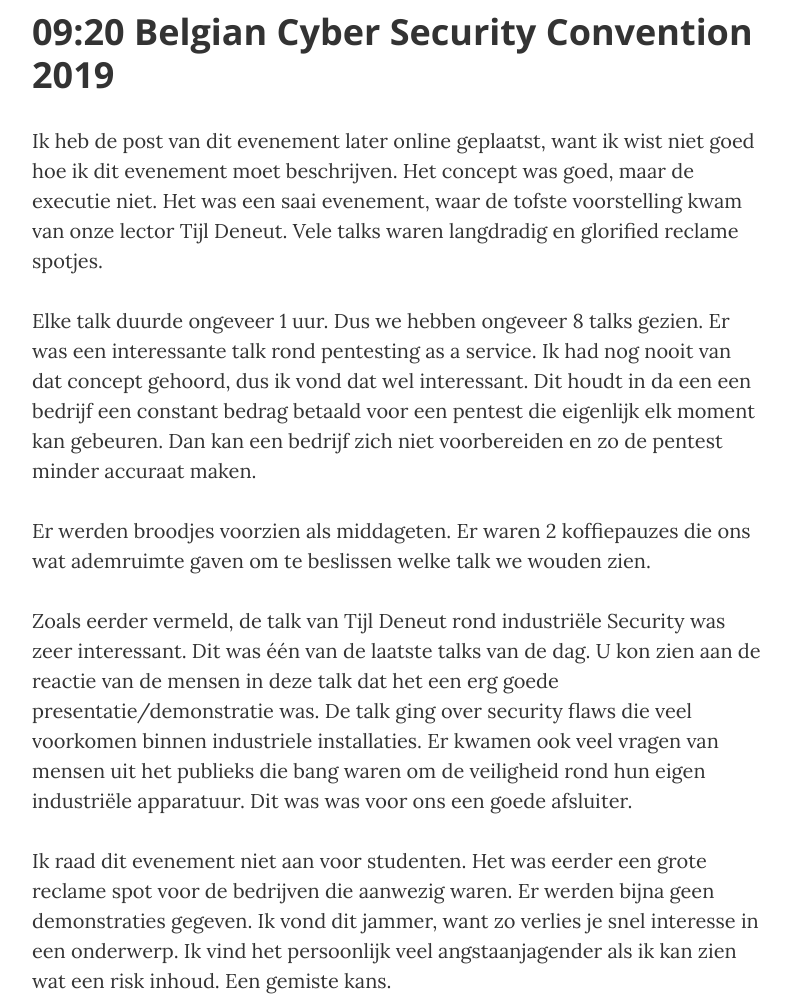
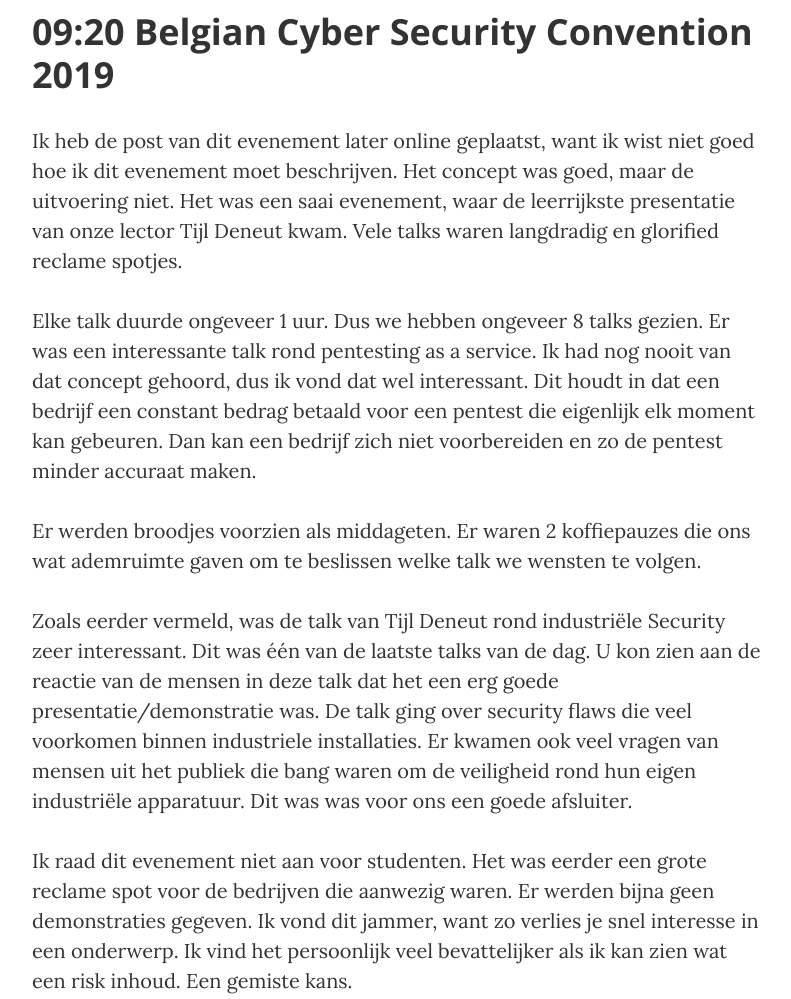
Before and after one commit to matthiasantierens/Portfolio, a website: page post2.html in a window 1280 px wide. Shown: the part 660-1659 px from the top of the page, without its empty margins (53-844 px from the left). Drawn offline with nearby package versions, Linux system fonts and the light colour scheme.

Commit message:
spelling

```diff
--- a/post2.html
+++ b/post2.html
@@ -74,24 +74,24 @@
                 <h2 class="section-heading">09:20
                     Belgian Cyber Security Convention 2019</h2>
                 <p>Ik heb de post van dit evenement later online geplaatst, want ik wist niet goed hoe ik dit evenement moet beschrijven.
-                  Het concept was goed, maar de executie niet. Het was een saai evenement, waar de tofste voorstelling kwam van onze lector Tijl Deneut.
+                  Het concept was goed, maar de uitvoering niet. Het was een saai evenement, waar de leerrijkste presentatie  van onze lector Tijl Deneut kwam.
                   Vele talks waren langdradig en glorified reclame spotjes.
                 </p>
 
                 <p>Elke talk duurde ongeveer 1 uur. Dus we hebben ongeveer 8 talks gezien. Er was een interessante talk rond pentesting as a service. Ik had nog nooit
-                van dat concept gehoord, dus ik vond dat wel interessant. Dit houdt in da een een bedrijf een constant bedrag betaald voor een pentest die eigenlijk elk
+                van dat concept gehoord, dus ik vond dat wel interessant. Dit houdt in dat een bedrijf een constant bedrag betaald voor een pentest die eigenlijk elk
               moment kan gebeuren. Dan kan een bedrijf zich niet voorbereiden en zo de pentest minder accuraat maken.</p>
 
-              <p>Er werden broodjes voorzien als middageten. Er waren 2 koffiepauzes die ons wat ademruimte gaven om te beslissen welke talk we wouden zien.
+              <p>Er werden broodjes voorzien als middageten. Er waren 2 koffiepauzes die ons wat ademruimte gaven om te beslissen welke talk we wensten te volgen.
               </p>
 
-              <p>Zoals eerder vermeld, de talk van Tijl Deneut rond industriële Security was zeer interessant. Dit was één van de laatste talks van de dag. U kon zien
+              <p>Zoals eerder vermeld, was de talk van Tijl Deneut rond industriële Security zeer interessant. Dit was één van de laatste talks van de dag. U kon zien
               aan de reactie van de mensen in deze talk dat het een erg goede presentatie/demonstratie was. De talk ging over security flaws die veel voorkomen
-            binnen industriele installaties. Er kwamen ook veel vragen van mensen uit het publieks die bang waren om de veiligheid rond hun eigen industriële apparatuur.
+            binnen industriele installaties. Er kwamen ook veel vragen van mensen uit het publiek die bang waren om de veiligheid rond hun eigen industriële apparatuur.
           Dit was was voor ons een goede afsluiter.</p>
 
           <p>Ik raad dit evenement niet aan voor studenten. Het was eerder een grote reclame spot voor de bedrijven die aanwezig waren. Er werden bijna geen demonstraties gegeven.
-          Ik vond dit jammer, want zo verlies je snel interesse in een onderwerp. Ik vind het persoonlijk veel angstaanjagender als ik kan zien wat een risk inhoud. Een gemiste kans.</p>
+          Ik vond dit jammer, want zo verlies je snel interesse in een onderwerp. Ik vind het persoonlijk veel bevattelijker als ik kan zien wat een risk inhoud. Een gemiste kans.</p>
 
 
 
```
Also changed, not shown: post4.html (+1 -1 lines).
